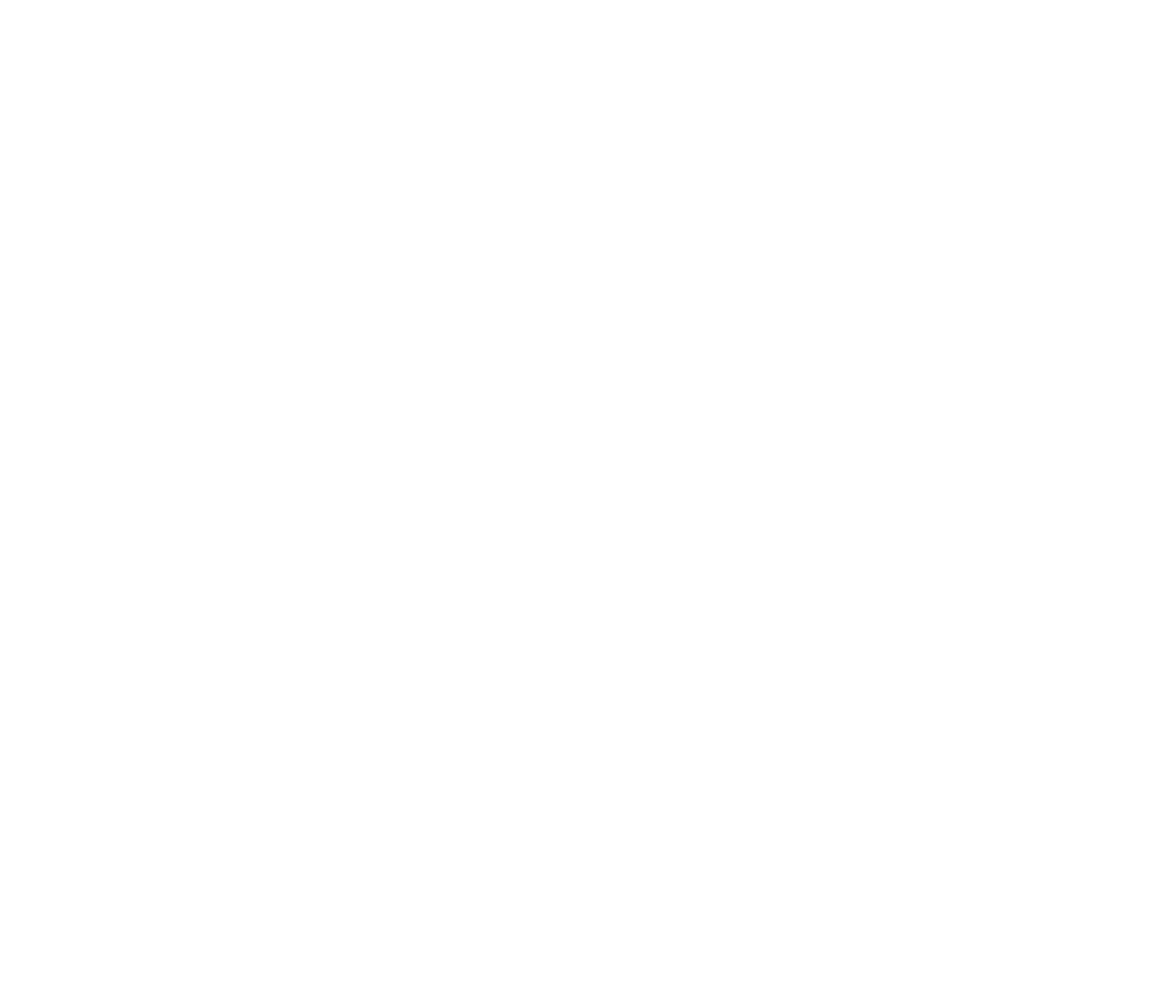
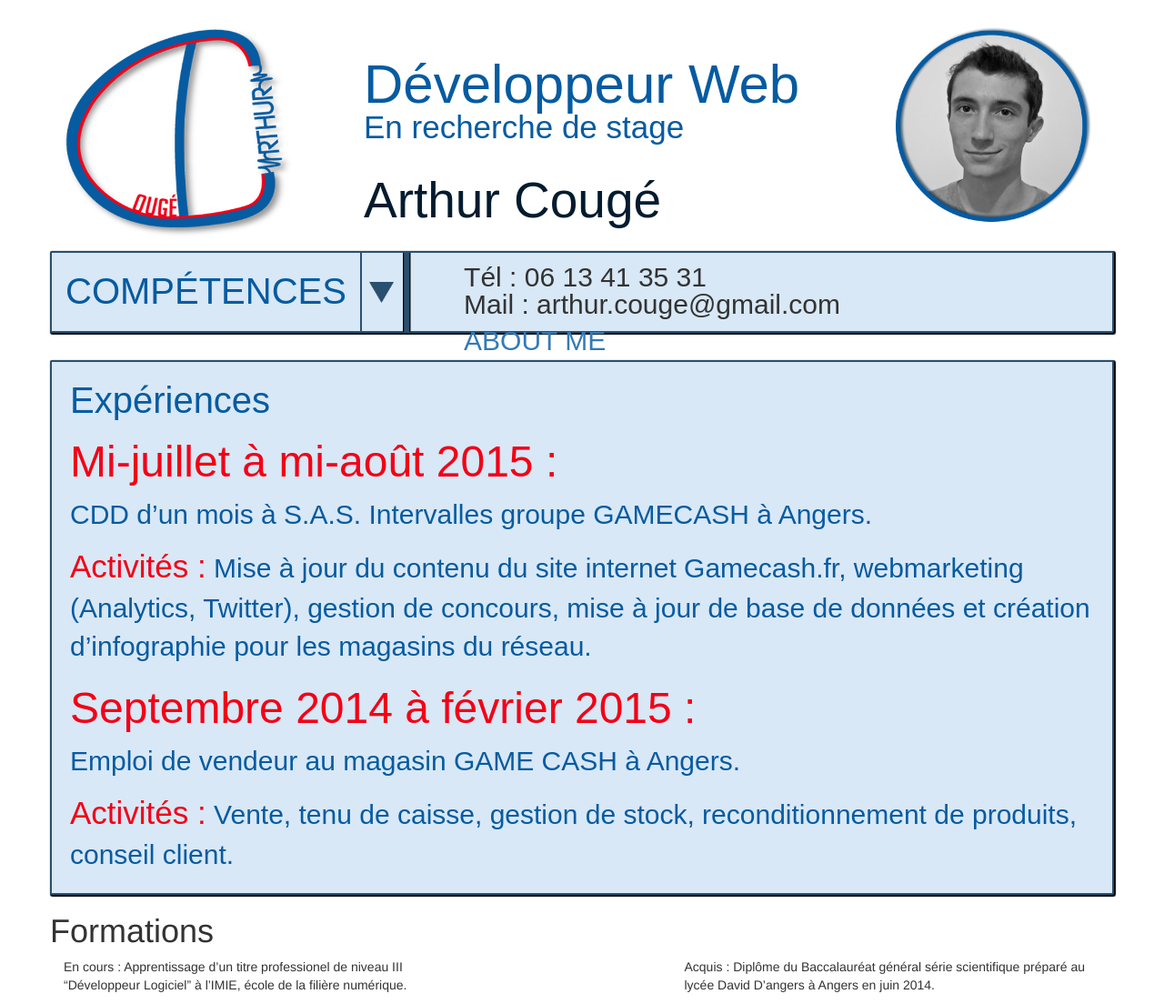
Before and after one commit to Arth-kun/CV-website, a PHP site: page / in a window 1280 px wide. Before the commit the page is empty. Shown: the whole page at 91% size. Before the commit the page ends 800 px from the top, so only its background shows below. Run offline with PHP 8.4, Linux system fonts and the light colour scheme.

Commit message:
Maj
I finaly put the new files on

```diff
--- a/index.php
+++ b/index.php
@@ -1,3 +1,4 @@
+<!DOCTYPE HTML>
 <html>
 <head>
 
@@ -8,6 +9,10 @@
 	<link rel="stylesheet" href="bootstrap-theme.min.css">
 	<link rel="stylesheet" href="styles/style.css">
 
+	<link rel="stylesheet" type="text/css" href="fonts/CODE Bold.otf">
+	<link rel="stylesheet" type="text/css" href="fonts/big_noodle_titling.ttf">
+	<link rel="stylesheet" type="text/css" href="fonts/coolvetica.ttf">
+
 	<script src="scripts/jquery-2.1.4.js"></script>
 	<script src="scripts/script.js"></script>
 	<!--<script src="bootstrap/js/bootstrap.min.js"></script>-->
@@ -16,79 +21,153 @@
 <body>
 	<div class="container">
 
-		<header class="row">
+		<header id="entete" class="row">
 			<!--Header-->
 			<div class="col-lg-4">
 				<!--logo-->
+				<img id="logo" src="img/Header/logo/logov2.png">
 			</div>
 
-			<div class="col-lg-5">
+			<div class="col-lg-6" id="titreh">
 				<!--Titre-->
+				<h1 class="titreh" id="titreh1">Développeur Web</h1>
+				<h1 class="titreh" id="titreh2">En recherche de stage</h1>
+				<h2 class="titreh" id="titreh3">Arthur Cougé</h2>
 			</div>
 
-			<div class="col-lg-3">
+			<div class="col-lg-2" id="photoh">
 				<!--Photo-->
+				<img id="photo" src="img/Header/Photo/photo_CV.png">
 			</div>
 
 		</header>
 
-		<nav class="row">
+		<nav id="navbar" class="row">
 			<!--Navbar-->
-			<div class="col-lg-5">
-				<!--Compétence en mode déroulant-->
+			<div class="col-lg-3" id="listComp">
+				<!--Compétences en mode déroulant-->
+				<h1 class="hoverComp" id="titreComp"><span>Compétences<!--FONT COOLVETICA--></a></h1>
+				<ul class="visibiliti" id="competences">
+					<li class="competence" id="php"><span>PHP</span></li>
+					<li class="competence" id="htmlCss"><span>HTML/CSS</span></li>
+					<li class="competence" id="javascript"><span>JAVASCRIPT</span></li>
+					<li class="competence" id="java"><span>JAVA</span></li>
+					<li class="competence" id="wordpress"><span>WORDPRESS</span></li>
+					<li class="competence" id="apache"><span>APACHE</span></li>
+					<li class="competence" id="linux"><span>LINUX</span></li>
+					<li class="competence" id="windows"><span>WINDOWS</span></li>
+					<li class="competence" id="tcpIp"><span>TCP/IP</span></li>
+					<li class="competence" id="anglais"><span>ANGLAIS</span></li>
+				</ul>
 			</div>
 
-			<div class="col-lg-5">
-				<!--Coordonées-->
+			<div class="col-lg-1" id="splitComp">
+				<div class=" hoverComp" id="triangle">
+						<span><img src="img/Navbar/triangle.png"><span>
+				</div>
+
+				<div id="splitBarComp">
+					<img src="img/Navbar/rectangle_split.png">
+				</div>
 			</div>
 
-			<div class="col-lg-2">
+			<div class="col-lg-6" id="coordonees">
+				<!--Coordonées-->
+				<!--FONT COOLVETICA-->
+				<h1 class="coordonee" id="tel">Tél : 06 13 41 35 31</h1>
+				<h1 class="coordonee" id="mail">Mail : arthur.couge@gmail.com</h1>
+			</div>
+
+			<div class="col-lg-2" id="aboutMe">
 				<!--ABOUT ME A METTRE ICI-->
+				<!--FONT COOLVETICA-->
+				<!--NON DEFINI :/-->
+				<h1 id="titreAboutMe"><a id="lienAboutMe" href="#">ABOUT ME</a></h1>
 			</div>
 
 		</nav>
 
-		<section class="row">
+		<section id="experiences">
 			<!--Experiences-->
+			<h1 id="titreExp">Expériences</h1>
 
-			<aside class="col-lg-2">
-				<!--BAR LATERAL-->
-			</aside>
+			<div id='bodyExp'>
+				<aside id="lateralBar">
+					<!--BAR LATERAL-->
+				</aside>
 
-			<article class="col-lg-10">
-				<!--TEXTE-->
+				<article id="experience1">
+					<!--TEXTE-->
+					<h2 class='titreExp' id="titreExp1">Mi-juillet à mi-août 2015 :</h2>
+					<p class='textExp' id="textExp1">
+						<!--FONT COOLVETICA-->
+						CDD d’un mois
+						à S.A.S. Intervalles groupe GAMECASH
+						à Angers.
+					</p>
+					<p class='textExp'>
+						<span class='activite' id='activite1'>Activités :</span> Mise à jour du contenu du site
+						internet Gamecash.fr, webmarketing
+						(Analytics, Twitter), gestion de concours,
+						mise à jour de base de données et création
+						d’infographie pour les magasins du réseau.
+					</p>
+				</article>
+
+				<article id="experience2">
+					<!--TEXTE-->
+					<h2 class='titreExp' id="titreExp2">Septembre 2014 à février 2015 :</h2>
+					<p class='textExp' id="textExp2">
+						<!--FONT COOLVETICA-->
+						Emploi de vendeur au magasin GAME CASH
+						à Angers.
+					</p>
+					<p class='textExp'>
+						<span class='activite' id='activite1'>Activités :</span> Vente, tenu de caisse, gestion
+						de stock, reconditionnement de produits,
+						conseil client.
+					</p>
+				</article>
+			</div>
+
+		</section>
+
+		<section class="row" id="formations">
+			<!--Formations-->
+			<h1 id="titreForma">Formations</h1>
+			<article class="col-lg-5" id="enCours">
+				<p id="textForm1">
+					<!--EN COURS-->
+					En cours : Apprentissage d’un
+					titre professionel de niveau III
+					“Développeur Logiciel” à l’IMIE,
+					école de la filière numérique.
+				</p>
+			</article>
+
+			<div class="col-lg-2" id="middleBar">
+				<!--BAR  MILLIEU-->
+			</div>
+
+			<article class="col-lg-5" id="acquis">
+				<p id="textForm2">
+					<!--ACQUIS-->
+					Acquis : Diplôme du Baccalauréat
+					général série scientifique préparé
+					au lycée David D’angers à Angers
+					en juin 2014.
+				</p>
 			</article>
 
 		</section>
 
-		<section class="row">
-			<div class="col-lg-12">
-				<!--Formations-->
-				<div class="row">
-
-					<article class="col-lg-5">
-						<!--EN COURS-->
-					</article>
-
-					<div class="col-lg-2">
-						<!--BAR  MILLIEU-->
-					</div>
-
-					<article class="col-lg-5">
-						<!--ACQUIS-->
-					</article>
-
-				</div>
-			</div>
-		</section>
-
-		<footer class="row">
-
+		<footer class="row" id="basPage">
+			<!--Footer-->
 			<article class="col-lg-6">
-				<!--PROFIL OU PAS PAS SUR-->
+				<!--PROFIL OU PAS, PAS SÛR-->
 			</article>
 
-			<article class="col-lg-6">
+			<article class="col-lg-6" id="reseauxSociaux">
 				<!--CONTACT RS-->
 			</article>
 
--- a/scripts/script.js
+++ b/scripts/script.js
@@ -0,0 +1,6 @@
+/*AFFICHAGE DES COMPETENCES*/
+$(document).ready(function(){
+	$('.hoverComp').on('click',function(){
+		$('#competences').toggleClass('visibiliti');
+	});
+});
--- a/styles/style.css
+++ b/styles/style.css
@@ -0,0 +1,198 @@
+/*Header*/
+header#entete{
+	margin-top: 30px;
+}
+
+	/*logo*/
+	img#logo{
+		width: 70%;
+	}
+
+	/*Titre*/
+	#titreh{
+		margin-left: -60px;
+	}
+
+	.titreh{
+		font-family:'CODE', arial, serif;
+	}
+
+	h1.titreh{
+		color: #065ba1;
+	}
+
+	h2.titreh{
+		color: #021b2f;
+	}
+
+	h1#titreh1{
+		font-size: 60px;
+		margin-bottom: -25px;
+		margin-top: 30px;
+	}
+
+	h1#titreh2{
+		font-size: 35px;
+		margin-bottom: 30px;
+	}
+
+	h2#titreh3{
+		font-size: 55px;
+	}
+
+	/*Photo*/
+	img#photo{
+		width: 130%;
+	}
+
+/*Navbar*/
+
+#navbar{
+	background-color: #d8e8f6;
+	border: 2.5px solid #2a5070;
+	border-radius: 2px;
+	box-shadow: 1px 1px 1px 1px black;
+	margin-top: 15px;
+	height: 90px;
+}
+	/*Compétences en mode déroulant*/
+	#navbar #listComp{
+		width: auto;
+		border-right: 2px solid #2a5070;
+		height: 100%
+	}
+
+	#navbar #triangle{
+	 	margin-top: 32px;
+	}
+
+	#navbar #splitComp #triangle img{
+		width: 40%;
+		margin-left: -7px;
+		cursor: pointer;
+	}
+
+	#navbar #splitComp #splitBarComp img{
+		margin-left: 30px;
+		margin-top: -55px;
+		width: 14.20%;
+	}
+
+	#listComp h1#titreComp{
+		font-family:'Coolvetica', arial, serif;
+		text-transform: uppercase;
+		font-size: 40px;
+		color: #065ba1;
+	}
+
+	#listComp #competences{
+		background-color: #ffa2ad;
+		border: 2px solid black;
+		border-top: none;
+		border-bottom-right-radius: 5px;
+		border-bottom-left-radius: 5px;
+		list-style: none;
+		margin-top: 17px;
+		position: absolute;
+		margin-left: -17px;
+	}
+
+	#listComp h1#titreComp span:hover{
+		color: #021b2f;
+		cursor: pointer;
+	}
+
+	#listComp #competences .competence{
+		display: block;
+
+	}
+
+	#listComp #competences .competence{
+		color: #f20017;
+		font-family: 'BigNoodleTitling', arial, serif;
+		font-size: 40px;
+		margin-left: -20px;
+		margin-right: 179px;
+		display: block;
+	}
+
+	#listComp #competences .competence span:hover{
+		color: white;
+		cursor: pointer;
+	}
+
+	.visibiliti{
+		visibility: hidden;
+	}
+
+	/*Coordonées*/
+	#coordonees{
+		margin-left: 0px;
+		margin-top: -10px;
+	}
+
+	#coordonees .coordonee{
+		font-size: 30px;
+		font-family:'Coolvetica', arial, serif;
+		height: 10px;
+	}
+
+
+	/*ABOUT ME A METTRE ICI*/
+	#aboutMe #titreAboutMe{
+		color: #065ba1;
+		font-family:'Coolvetica', arial, serif;
+		font-size: 30px;
+	}
+
+
+/*Experiences*/
+#experiences {
+	background-color: #d8e8f6;
+	border: 2.5px solid #2a5070;
+	border-radius: 2px;
+	box-shadow: 1px 1px 1px 1px black;
+	margin: 30px -15px 0px -15px;
+	padding: 0px 20px 10px;
+}
+
+#experiences #titreExp {
+	font-family:'CODE', arial, serif;
+	color: #065ba1;
+	font-size: 40px;
+}
+	/*BAR LATERAL*/
+
+	/*TEXTE*/
+	#experiences #bodyExp .titreExp {
+		font-family: 'BigNoodleTitling', arial, serif;
+		color: #f20017;
+		font-size: 48px;
+	}
+
+	#experiences #bodyExp .textExp {
+		font-family:'Coolvetica', arial, serif;
+		color: #065ba1;
+		font-size: 30px;
+	}
+
+	#experiences #bodyExp .textExp .activite {
+		font-family: 'BigNoodleTitling', arial, serif;
+		color: #f20017;
+		font-size: 35px;
+	}
+
+
+/*Formations*/
+
+	/*EN COURS*/
+
+	/*BAR  MILLIEU*/
+
+	/*ACQUIS*/
+
+/*Footer*/
+
+	/*PROFIL OU PAS PAS SUR*/
+
+	/*CONTACT RS*/
```
Also changed, not shown: fonts/Sentinel_Type_Freefont_EULA.txt (added, +46 -0 lines), fonts/big_noodle_titling.txt (added, +30 -0 lines), fonts/CODE Bold.otf (added), fonts/CODE Light.otf (added), fonts/big_noodle_titling.ttf (added), fonts/big_noodle_titling_oblique.ttf (added), fonts/coolvetica rg.ttf (added), img/Header/Photo/photo_CV.png (added), img/Header/logo/logov2.png (added), img/Navbar/rectangle_split.png (added), img/Navbar/triangle.png (added), 1 other file.
